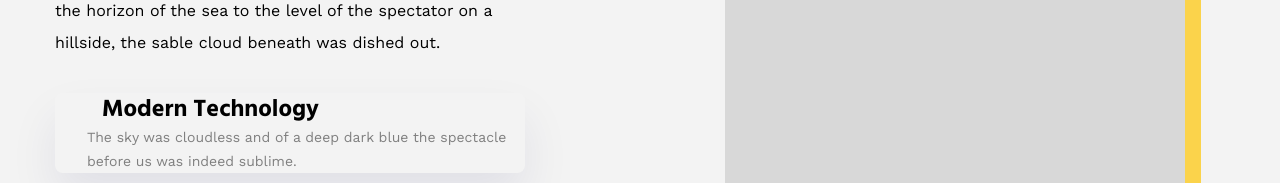
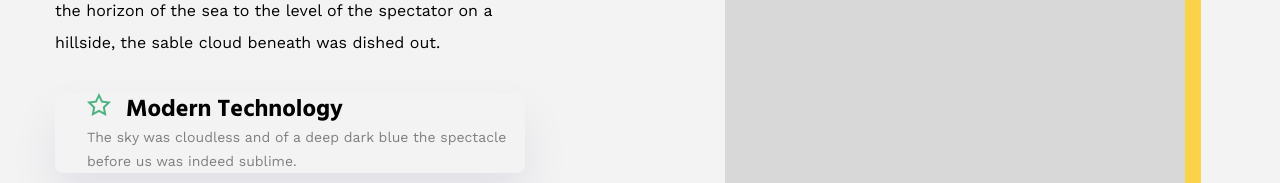
Before and after one commit to hryva-ihor/hillel-diploma, a plain HTML site: page index.html in a window 1280 px wide. Shown: the part 2677-2860 px from the top of the page. Drawn offline with nearby package versions, Linux system fonts and the light colour scheme; the site is published under a folder, as on GitHub Pages, so addresses that start at the root find nothing; a script that the page names is missing; files whose address does not match are found by name; a web font is replaced by a local one.

Commit message:
correct_dots

```diff
--- a/scss/_block__scs.scss
+++ b/scss/_block__scs.scss
@@ -26,7 +26,7 @@ div > p.block__head-paragraph.under-paragraph{
     margin-left: 32px;
 }
 .block__head-paragraph.second-paragraph::before{
-    content: url(/img/scs/star.svg);
+    content: url(../img/scs/star.svg);
     width: 24px;
     height: 24px;
     margin-right: 15px;
```
Also changed, not shown: css/slick.css, css/style.css.
